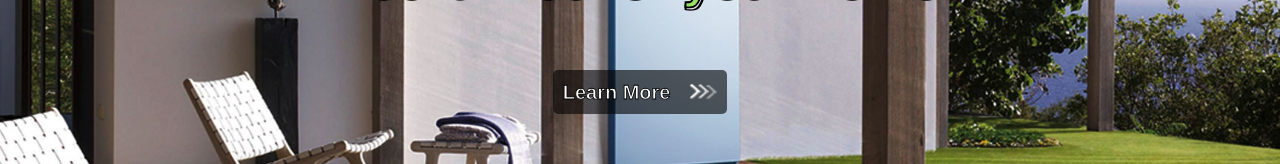
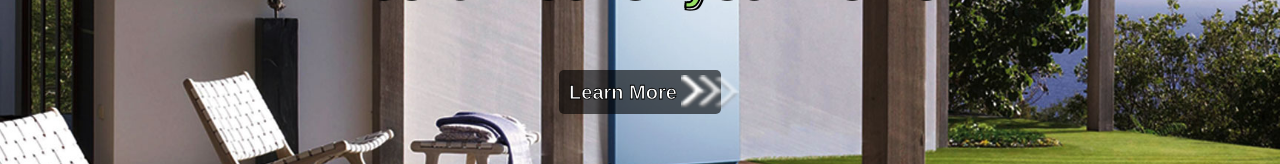
Before and after one commit to why-cc/w-demo-test, a plain HTML site: page index.html in a window 1280 px wide. Shown: the part 478-642 px from the top of the page. Drawn offline with Linux system fonts and the light colour scheme.

Commit message:
Update style.css

```diff
--- a/css/style.css
+++ b/css/style.css
@@ -236,6 +236,7 @@ html, body {
     opacity: 0;
     transition: 1.4s;
     position: relative;
+    padding-right: 44px;
 
 }
 
@@ -250,6 +251,7 @@ html, body {
     position: relative;
     top: 0;
     transition: 1.4s;
+
 
 }
 
@@ -364,10 +366,10 @@ html, body {
 }
 .learn-more img{
     display: inline-block;
-    margin-left: 14px;
-    height: 16px;
-    position: relative;
-    top: 1px;
+    margin-left: 4px;
+    height: 34px;
+    position: absolute;
+    top: 5px;
 }
 
 
```
